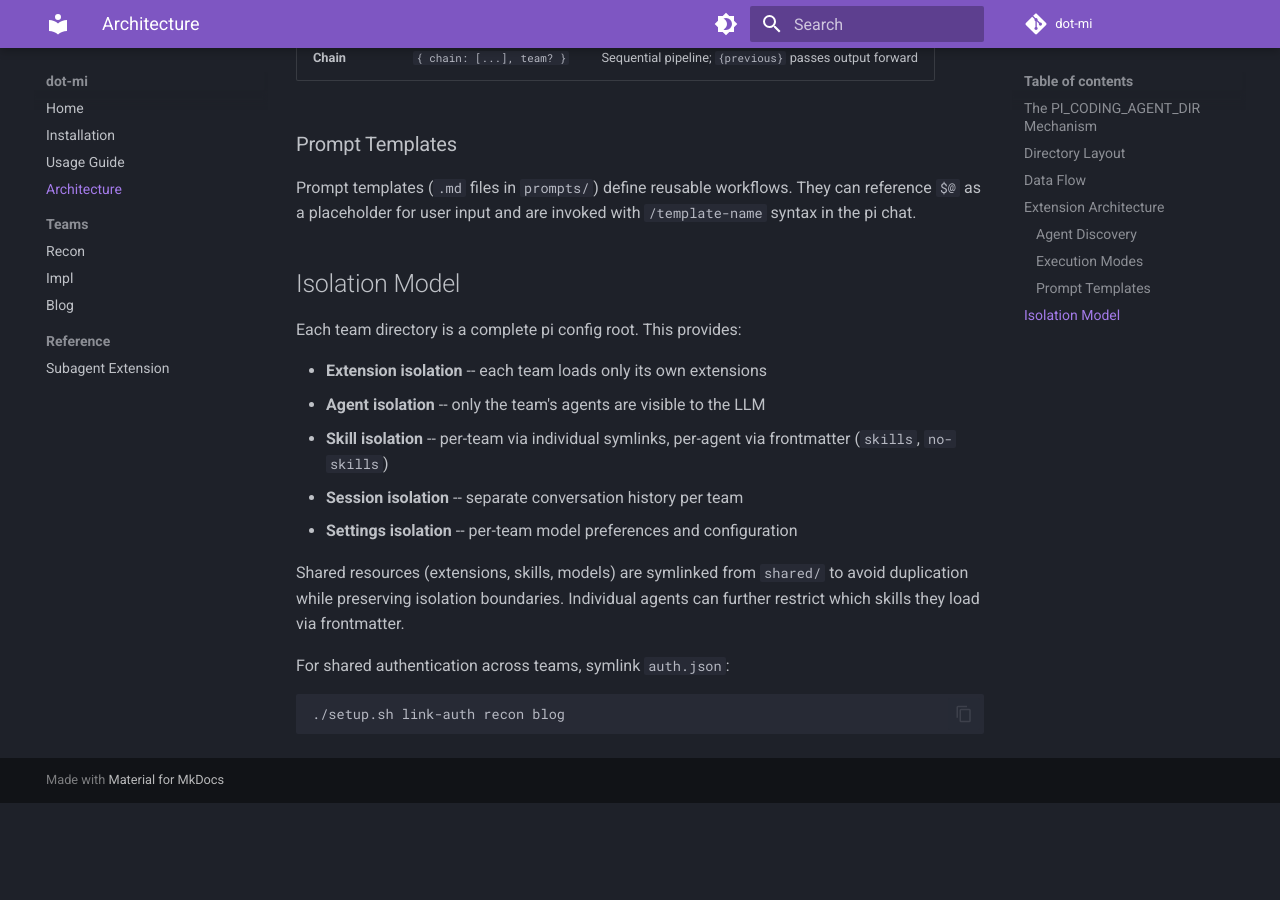
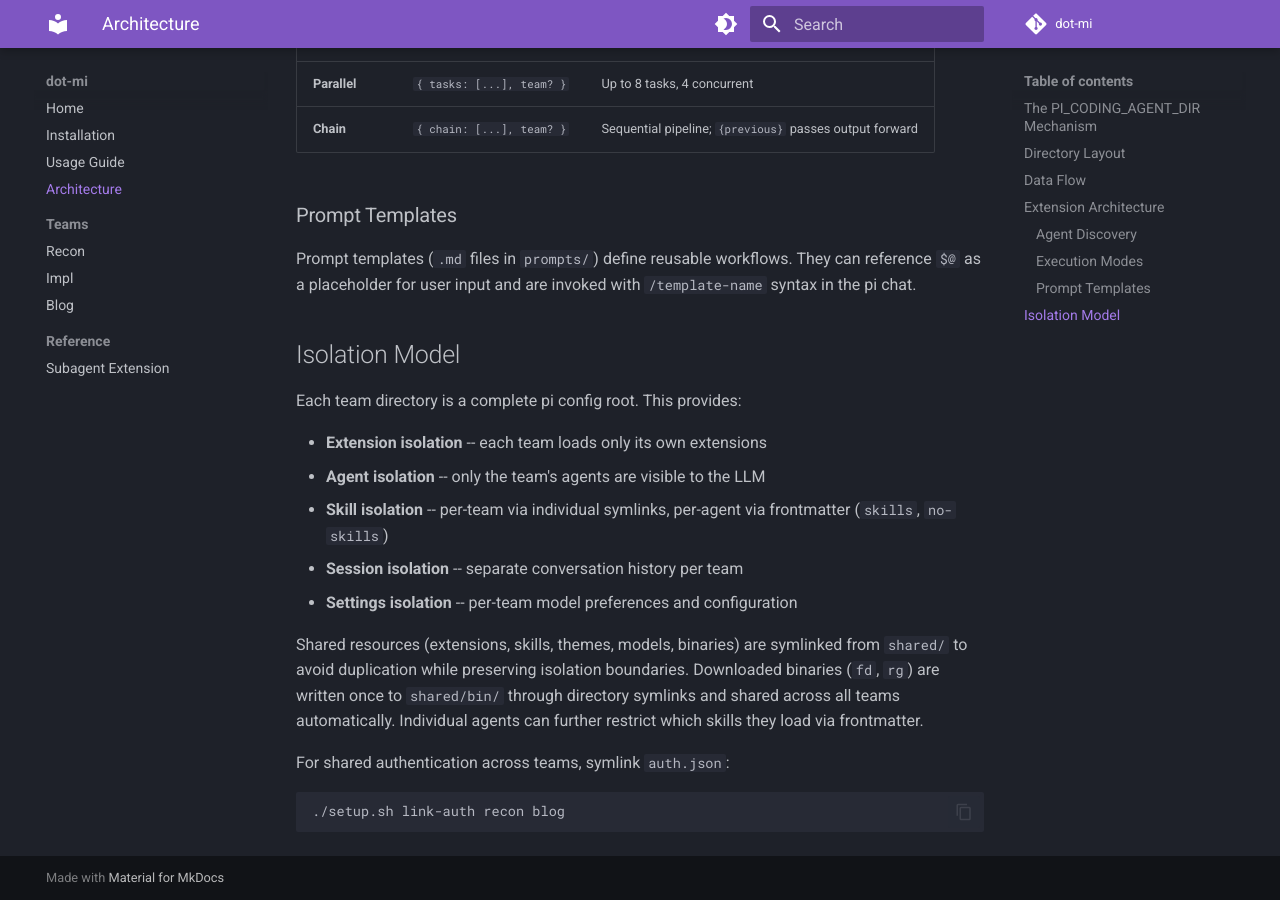
Before and after one commit to PlebeiusGaragicus/dot-mi, an MkDocs documentation site: the page built from docs/architecture.md, in a window 1280 px wide and 900 px high, scrolled down 2882 px. Built offline with MkDocs 1.6.1 and Material for MkDocs 9.7.7, drawn with Linux system fonts in a browser that asks for light colours; comment, search, counter and statistics services are not loaded; before the commit the page ends 3685 px from its top, so only the background shows below that; some of the changed text lies outside the part shown.

Commit message:
shared/bin symlink to prevent duplicative downloads

```diff
--- a/docs/architecture.md
+++ b/docs/architecture.md
@@ -8,6 +8,7 @@ pi resolves its config root via `getAgentDir()` in the coding-agent package. Thi
 - `agents/` -- agent definition markdown files
 - `prompts/` -- prompt template files
 - `skills/` -- skill definitions (SKILL.md files)
+- `bin/` -- downloaded tool binaries (fd, rg)
 - `sessions/` -- conversation history
 - `settings.json` -- pi settings
 - `models.json` -- custom model providers
@@ -32,6 +33,7 @@ dot-mi/
 │   │   └── searxng/
 │   ├── themes/               # Shared themes
 │   │   └── synthwave.json
+│   ├── bin/                  # Downloaded binaries (fd, rg) -- gitignored contents
 │   └── models.json           # Custom model provider config
 ├── teams/                    # One directory per team
 │   ├── recon/
@@ -40,6 +42,7 @@ dot-mi/
 │   │   ├── prompts/          # implement.md
 │   │   ├── skills/           # ← individual symlinks to shared/skills/*/
 │   │   ├── themes/           # ← individual symlinks to shared/themes/*
+│   │   ├── bin/              # ← symlink to shared/bin/
 │   │   ├── sessions/         # runtime (gitignored)
 │   │   └── models.json       # ← symlink to shared/models.json
 │   ├── impl/
@@ -101,7 +104,7 @@ Each team directory is a complete pi config root. This provides:
 - **Session isolation** -- separate conversation history per team
 - **Settings isolation** -- per-team model preferences and configuration
 
-Shared resources (extensions, skills, models) are symlinked from `shared/` to avoid duplication while preserving isolation boundaries. Individual agents can further restrict which skills they load via frontmatter.
+Shared resources (extensions, skills, themes, models, binaries) are symlinked from `shared/` to avoid duplication while preserving isolation boundaries. Downloaded binaries (`fd`, `rg`) are written once to `shared/bin/` through directory symlinks and shared across all teams automatically. Individual agents can further restrict which skills they load via frontmatter.
 
 For shared authentication across teams, symlink `auth.json`:
 
```
Also changed, not shown: docs/install.md (+2 -1 lines), 6 other files.
